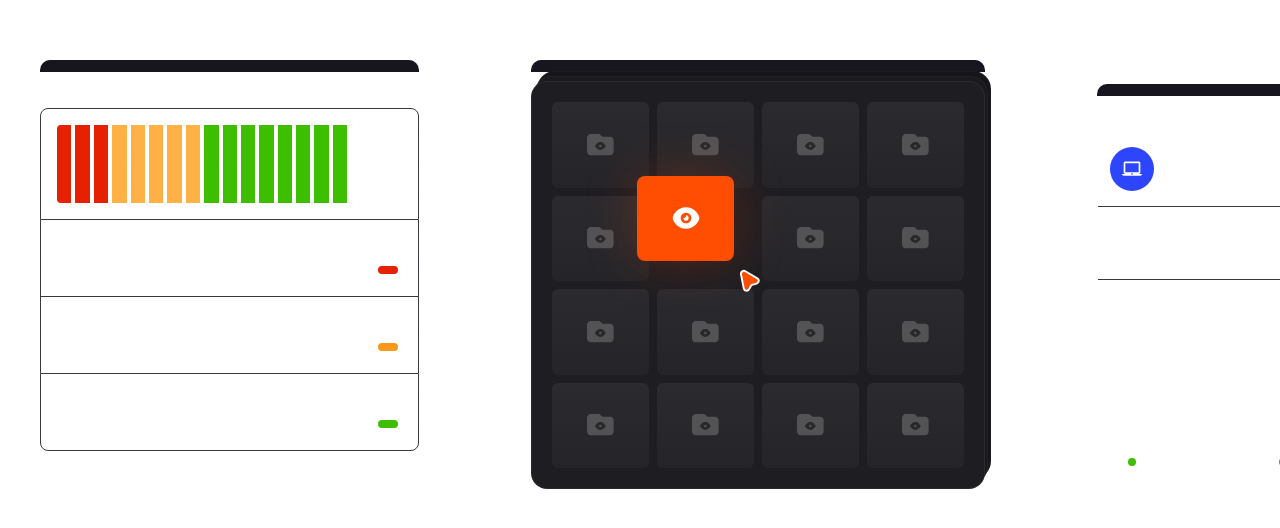
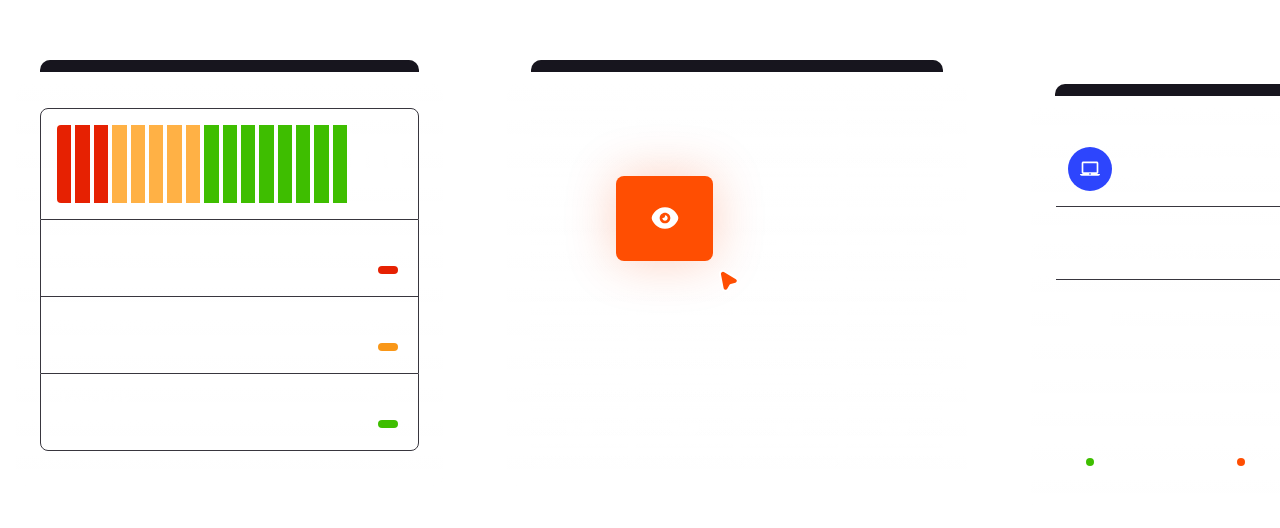
Before and after one commit to viblo29/compliance-management, a Next.js app in the folder my-app/: page / in a window 1280 px wide. Shown: the part 956-1484 px from the top of the page. Built offline with nearby package versions, Linux system fonts and the light colour scheme.

Commit message:
fix/components-background

```diff
--- a/my-app/components/molecules/Hover/Hover.tsx
+++ b/my-app/components/molecules/Hover/Hover.tsx
@@ -67,20 +67,9 @@ export default function MonitoringGrid() {
       }}
     >
       <div style={{ position: "relative" }}>
-        {/* Stacked cards */}
-        <div style={{ position: "absolute", top: -10, left: 6, right: -6, bottom: 10, background: "#16161A", borderRadius: 18, border: "1px solid rgba(255,255,255,0.03)" }} />
-        <div style={{ position: "absolute", top: -5, left: 3, right: -3, bottom: 5, background: "#1A1A1E", borderRadius: 18, border: "1px solid rgba(255,255,255,0.04)" }} />
 
         {/* Main card */}
-        <div
-          style={{
-            position: "relative",
-            background: "#1E1E22",
-            borderRadius: 16,
-            padding: 20,
-            border: "1px solid rgba(255,255,255,0.06)",
-          }}
-        >
+        <div>
           {/* Grid container */}
           <div
             style={{
```
